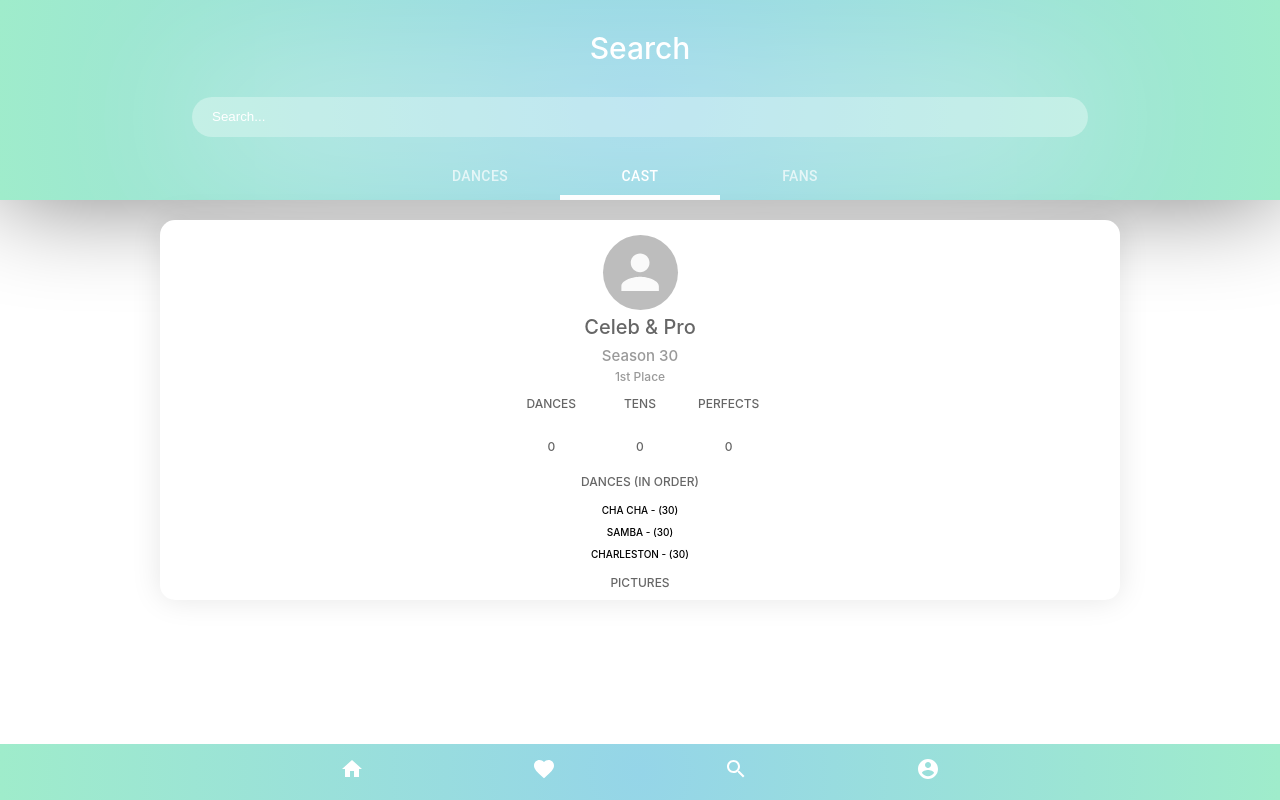
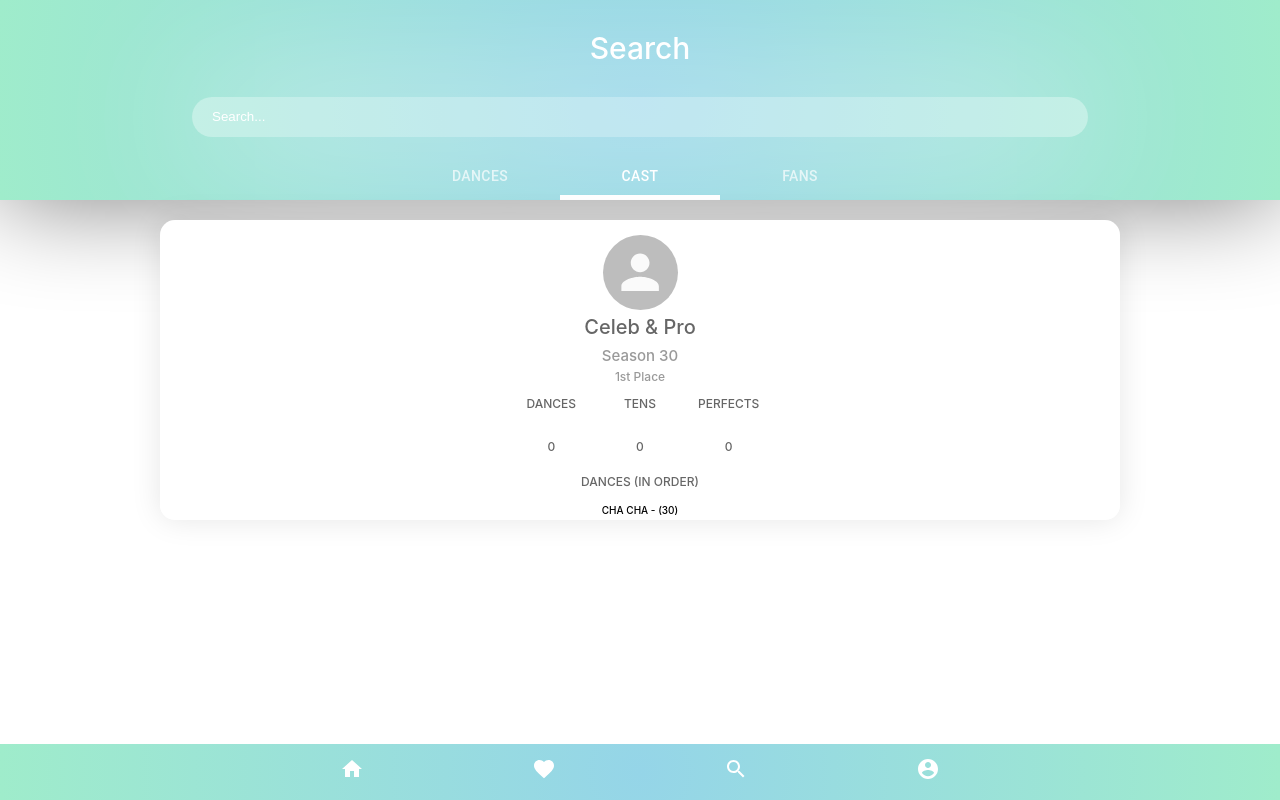
Before and after one commit to perezsamantha/dwts-app, a React (Create React App) app in the folder dwts-app/client/: page /search/cast in a window 1280 px wide. Built offline with nearby package versions, Linux system fonts and the light colour scheme.

Commit message:
team card now has inner scrolling

```diff
--- a/dwts-app/client/src/components/Cards/TeamCard.js
+++ b/dwts-app/client/src/components/Cards/TeamCard.js
@@ -77,7 +77,8 @@ class TeamCard extends Component {
 
 const Container = styled.div`
     width: 75%;
-    min-height: 300px;
+    min-height: 200px;
+    max-height: 300px;
     box-shadow: 0px 0px 30px rgba(0, 0, 0, 0.1);
     margin: 20px auto;
     display: flex;
@@ -87,7 +88,8 @@ const Container = styled.div`
     background: white;
     border: none;
     border-radius: 15px;
-    //overflow: auto;
+    overflow-y: auto;
+    overflow-x: hidden;
 `;
 
 const TeamName = styled.h4`
```
